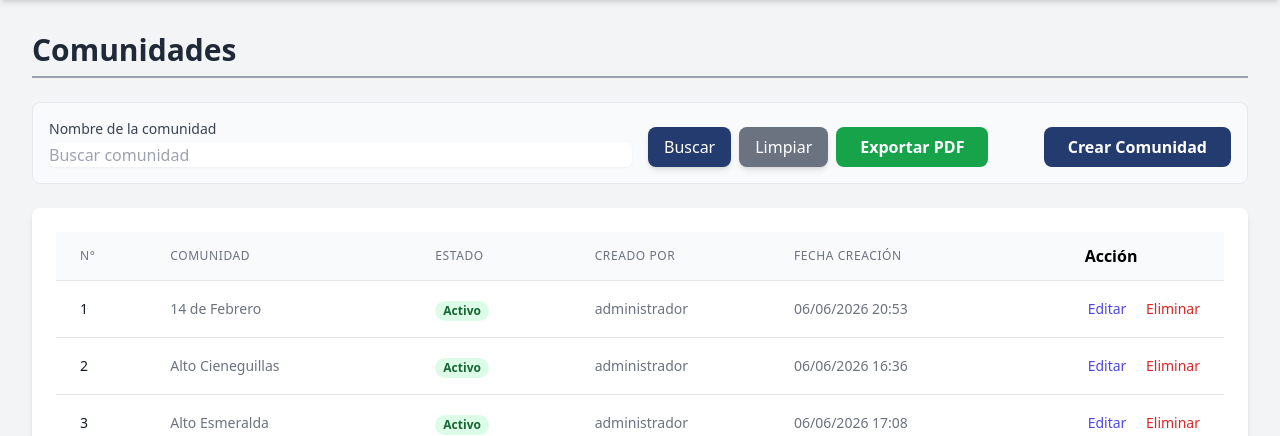
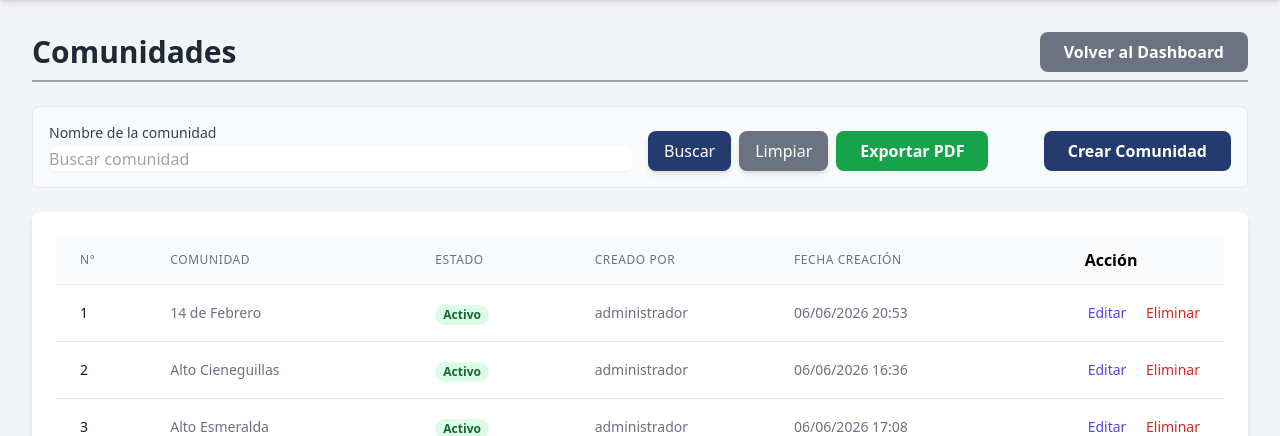
Before and after one commit to valle2408/avanzadavalle, a Django app: page /comunidades/ in a window 1280 px wide. Shown: the part 76-512 px from the top of the page. Run offline with Django 5.2, Linux system fonts and the light colour scheme; a user stored in the database is signed in; data comes from the database, SQL or seed files in the repository; both versions use the stored data as it was after the commit; some libraries are stand-ins or nearby versions.

Commit message:
modulo de comunidades terminado 100%

```diff
--- a/avanzada/urls.py
+++ b/avanzada/urls.py
@@ -16,10 +16,12 @@ Including another URLconf
 """
 from django.contrib import admin # importa el panel de adminsitracion
 from django.urls import path, include # para incluir rutas y otras rutas
+from django.views.generic import RedirectView # con esto directo a login nos mandara
 
 urlpatterns = [
     path('admin/', admin.site.urls), # ruta del admin
     path('',include('usuarios.urls')), # rutas de los uusuarios
     path('',include('principal.urls')), # rutas del dashboard o principal
     path('comunidades/', include('comunidades.urls')), # de la comunidad
+    path('', RedirectView.as_view(pattern_name='login', permanent=False)), # para la redirecciona al login directamente
 ]
--- a/comunidades/templates/comunidades/lista_comunidades.html
+++ b/comunidades/templates/comunidades/lista_comunidades.html
@@ -5,9 +5,17 @@
 
 {% block content %}
 
-<h2 class="text-3xl font-bold text-gray-800 mb-6 border-b-2 border-gray-400 pb-2">
-    Comunidades
-</h2>
+<div class="flex flex-col md:flex-row md:items-center md:justify-between mb-6 border-b-2 border-gray-400 pb-2 gap-4">
+    <h2 class="text-3xl font-bold text-gray-800">
+        Comunidades
+    </h2>
+
+    <a
+        href="{% url 'dashboard' %}"
+        class="bg-gray-500 text-white font-semibold py-2 px-6 rounded-lg text-center transition-colors duration-300 hover:bg-gray-600">
+        Volver al Dashboard
+    </a>
+</div>
 
 <!-- mensajes para el crud -->
 {% if messages %}
--- a/usuarios/views.py
+++ b/usuarios/views.py
@@ -37,5 +37,5 @@ def iniciar_sesion(request):
 @login_required
 def cerrar_sesion(request):
     logout(request)
-    messages.success(request, 'Cierre de Sesion exitoso')
+    #messages.success(request, 'Cierre de Sesion exitoso') # cuando te deslogeuas y logeuas de vuelta manda este mensaje asi que esta mal
     return redirect ('login')
```
Also changed, not shown: avanzada/settings.py (+8 -3 lines), db.sqlite3.
